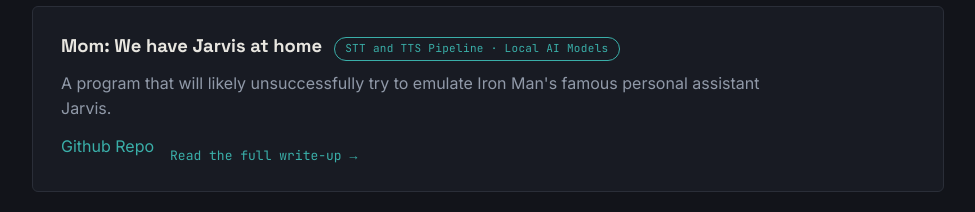
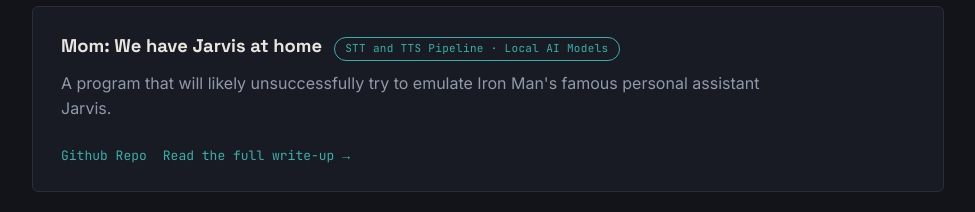
Before and after one commit to senuradissa/senuradissa.github.io, a plain HTML site: page index.html in a window 1280 px wide. Shown: the part 1400-1612 px from the top of the page, without its empty margins (152-1127 px from the left). Drawn offline with Linux system fonts and the light colour scheme.

Commit message:
Fixed wonky github repo link on index.html

```diff
--- a/index.html
+++ b/index.html
@@ -352,7 +352,7 @@
         A program that will likely unsuccessfully try to emulate Iron Man's famous personal assistant Jarvis.
       </p>
       <div class="project-links" style="margin-top: 12px;">
-        <a href="https://github.com/senuradissa/Mom-we-have-Jarvis-at-home">
+        <a href="https://github.com/senuradissa/Mom-we-have-Jarvis-at-home" class="project-link">
           Github Repo
         </a>
         <!--Need to make a new html file for this project and add it to blog.html-->
```
